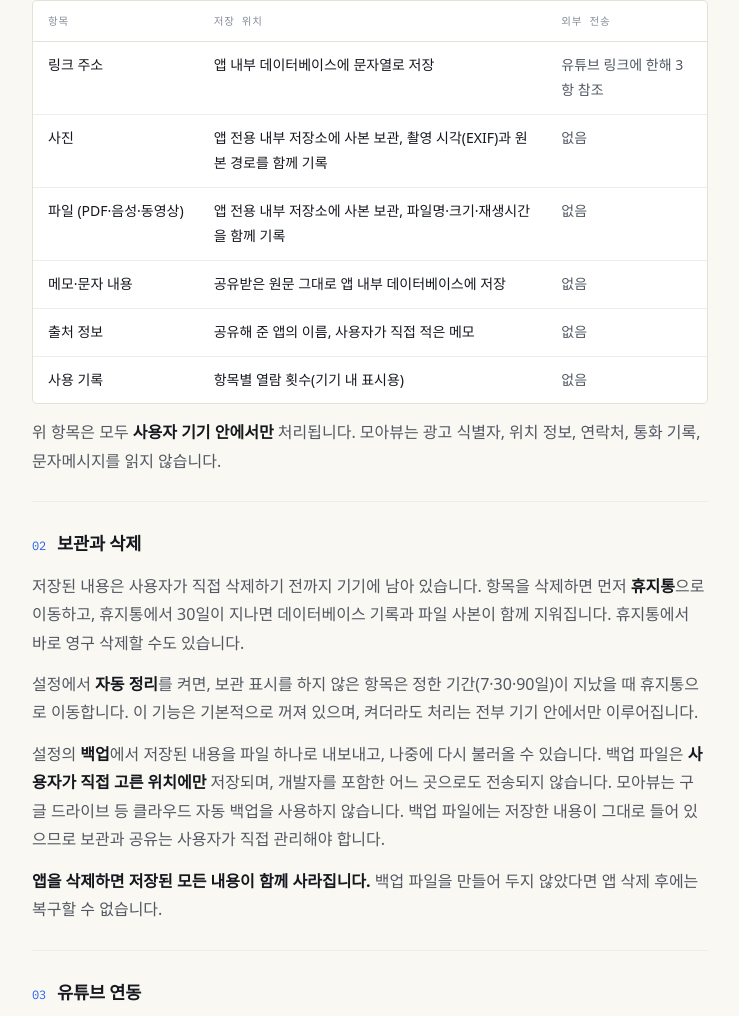
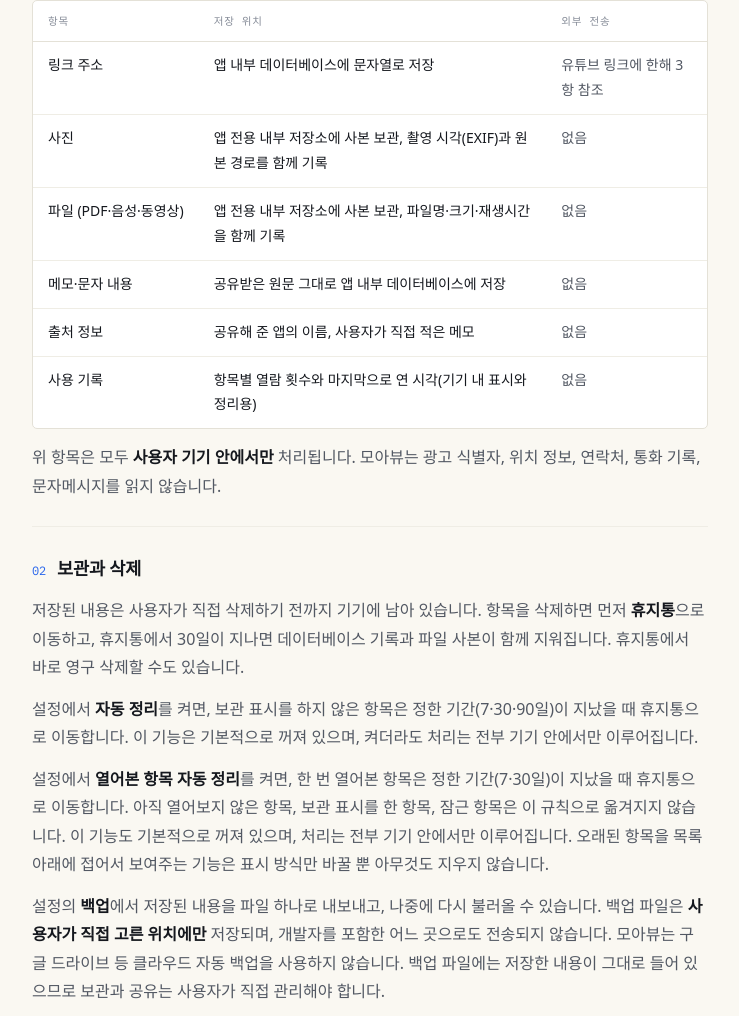
Before and after one commit to onworks-apps/moaview-privacy, a plain HTML site: page index.html in a window 1280 px wide. Shown: the part 520-1536 px from the top of the page, without its empty margins (270-1009 px from the left). Drawn offline with Linux system fonts and the light colour scheme; a web font is replaced by a local one.

Commit message:
1.0.6: 열어본 항목 자동 정리·마지막으로 연 시각 반영
Co-Authored-By: Claude Fable 5.1 <noreply@anthropic.com>

```diff
--- a/index.html
+++ b/index.html
@@ -205,7 +205,7 @@
           </tr>
           <tr>
             <td>사용 기록</td>
-            <td>항목별 열람 횟수(기기 내 표시용)</td>
+            <td>항목별 열람 횟수와 마지막으로 연 시각(기기 내 표시와 정리용)</td>
             <td class="no">없음</td>
           </tr>
         </tbody>
@@ -228,6 +228,13 @@
       설정에서 <strong>자동 정리</strong>를 켜면, 보관 표시를 하지 않은 항목은 정한 기간(7·30·90일)이
       지났을 때 휴지통으로 이동합니다. 이 기능은 기본적으로 꺼져 있으며, 켜더라도 처리는 전부
       기기 안에서만 이루어집니다.
+    </p>
+    <p>
+      설정에서 <strong>열어본 항목 자동 정리</strong>를 켜면, 한 번 열어본 항목은 정한 기간(7·30일)이
+      지났을 때 휴지통으로 이동합니다. 아직 열어보지 않은 항목, 보관 표시를 한 항목, 잠근 항목은
+      이 규칙으로 옮겨지지 않습니다. 이 기능도 기본적으로 꺼져 있으며, 처리는 전부 기기 안에서만
+      이루어집니다. 오래된 항목을 목록 아래에 접어서 보여주는 기능은 표시 방식만 바꿀 뿐 아무것도
+      지우지 않습니다.
     </p>
     <p>
       설정의 <strong>백업</strong>에서 저장된 내용을 파일 하나로 내보내고, 나중에 다시 불러올 수 있습니다.
@@ -335,7 +342,7 @@
 
   <div class="foot">
     <p>모아뷰(MoaView) · 개발자 ONWORKS</p>
-    <p>최종 수정: 2026년 9월 28일</p>
+    <p>최종 수정: 2026년 10월 7일</p>
   </div>
 </div>
 </html>
```
